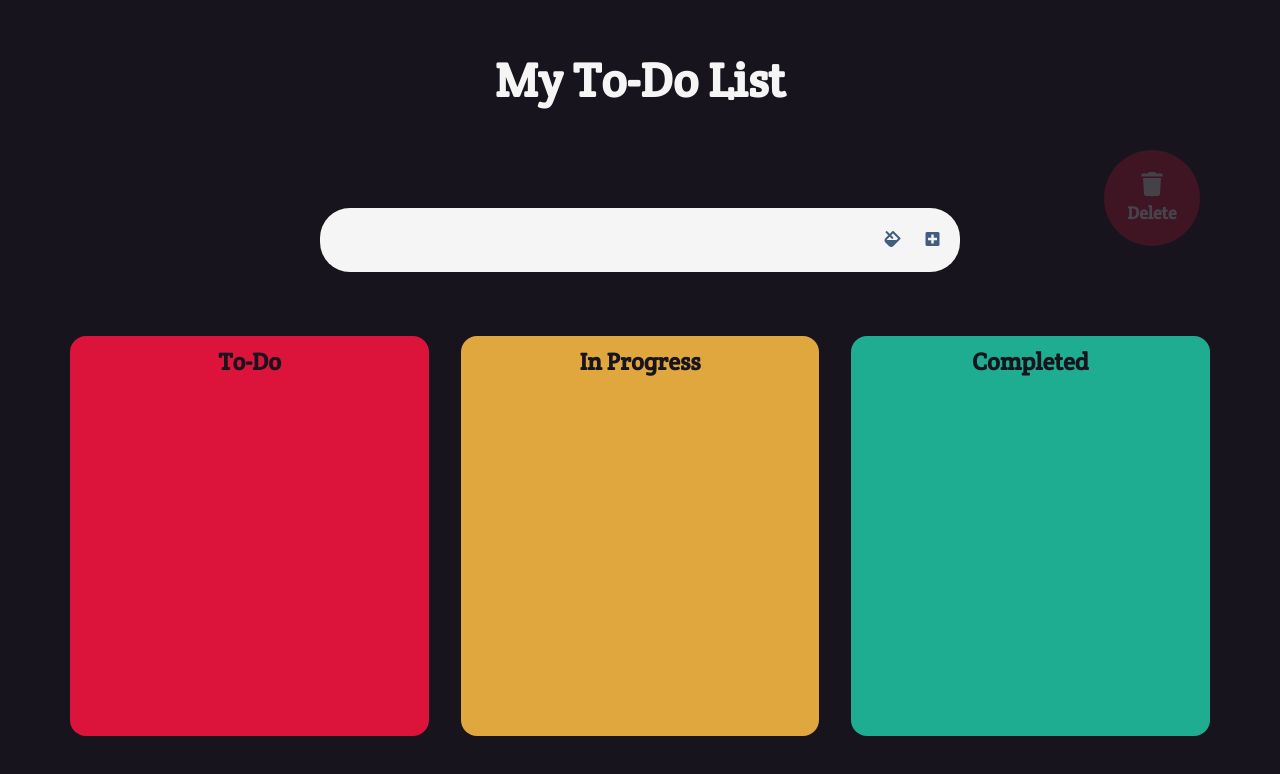
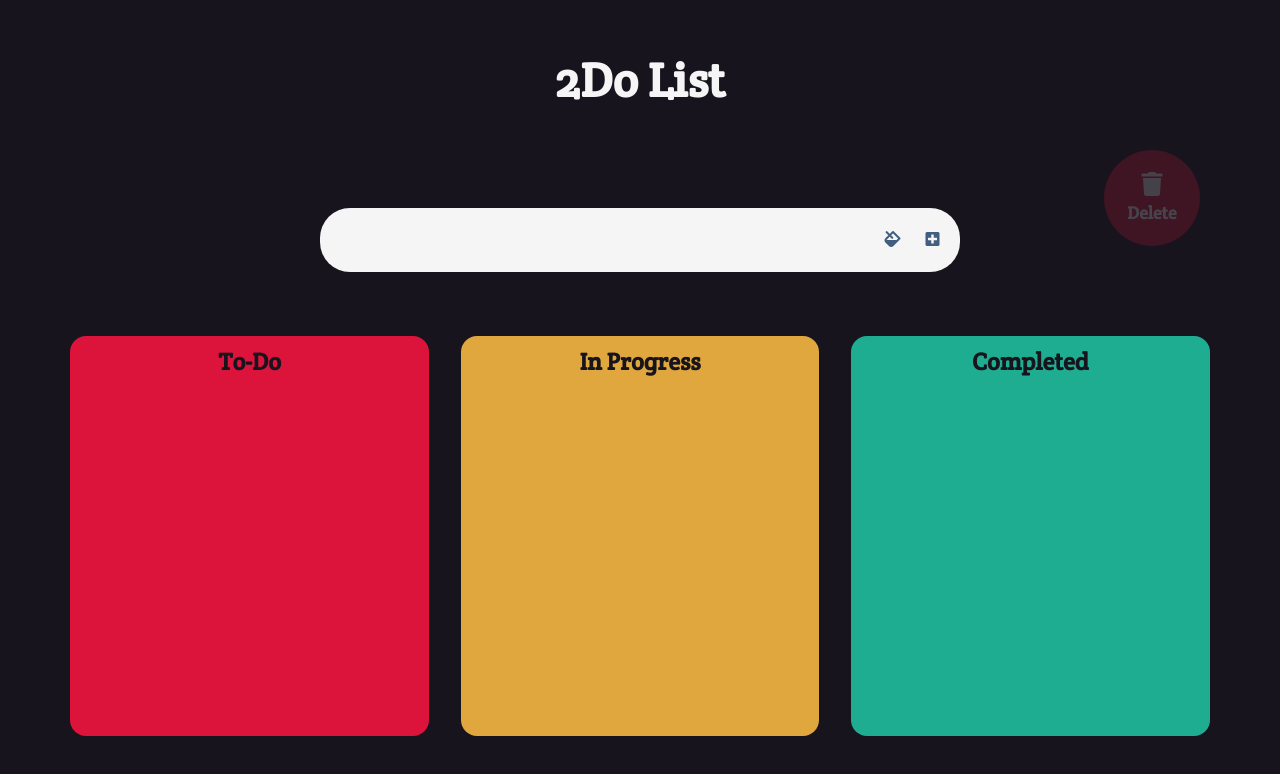
Before and after one commit to shayanaliz/todo-app, a plain HTML site: page index.html in a window 1280 px wide. Drawn offline with Linux system fonts and the light colour scheme.

Commit message:
Changed Title

```diff
--- a/index.html
+++ b/index.html
@@ -9,7 +9,7 @@
 </head>
 <body>
     <header>
-        <h1>My To-Do List</h1>
+        <h1>2Do List</h1>
     </header>
     <form onsubmit="addTodo">
         <div class="input">
```
